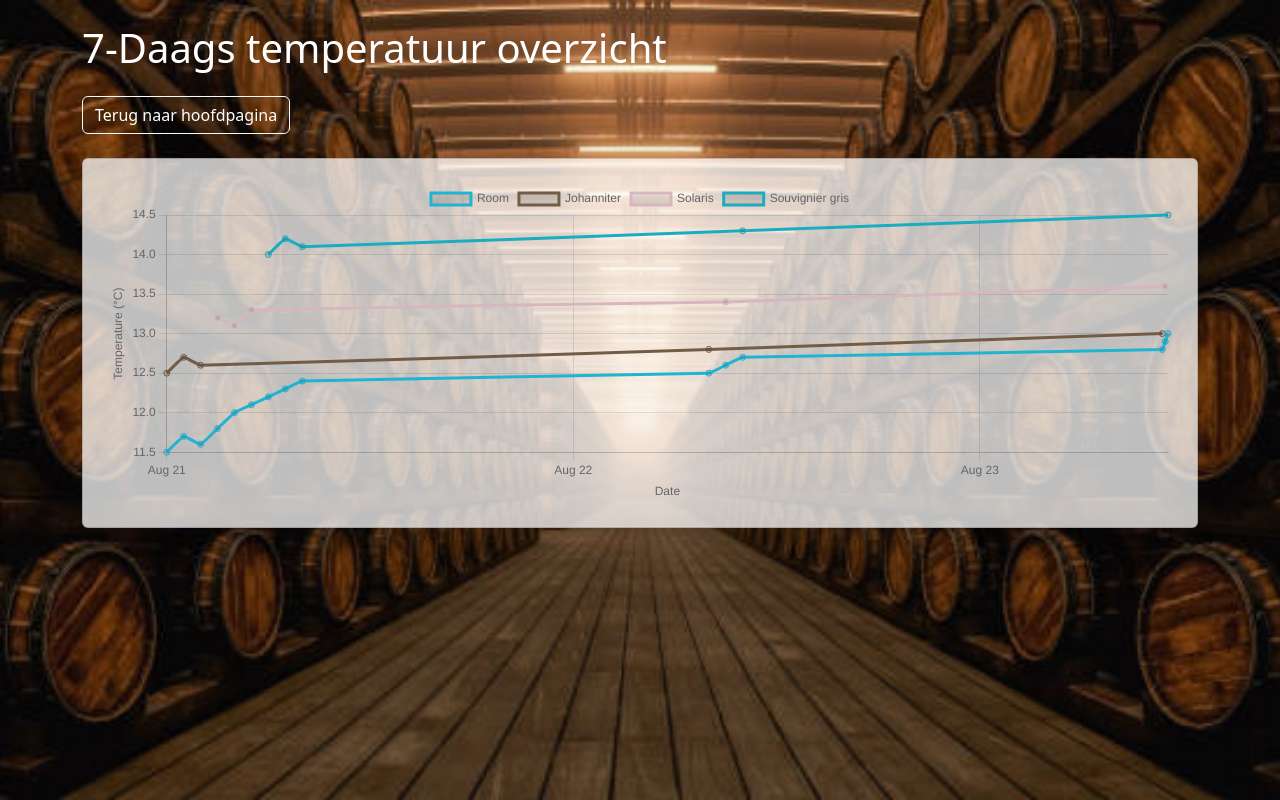
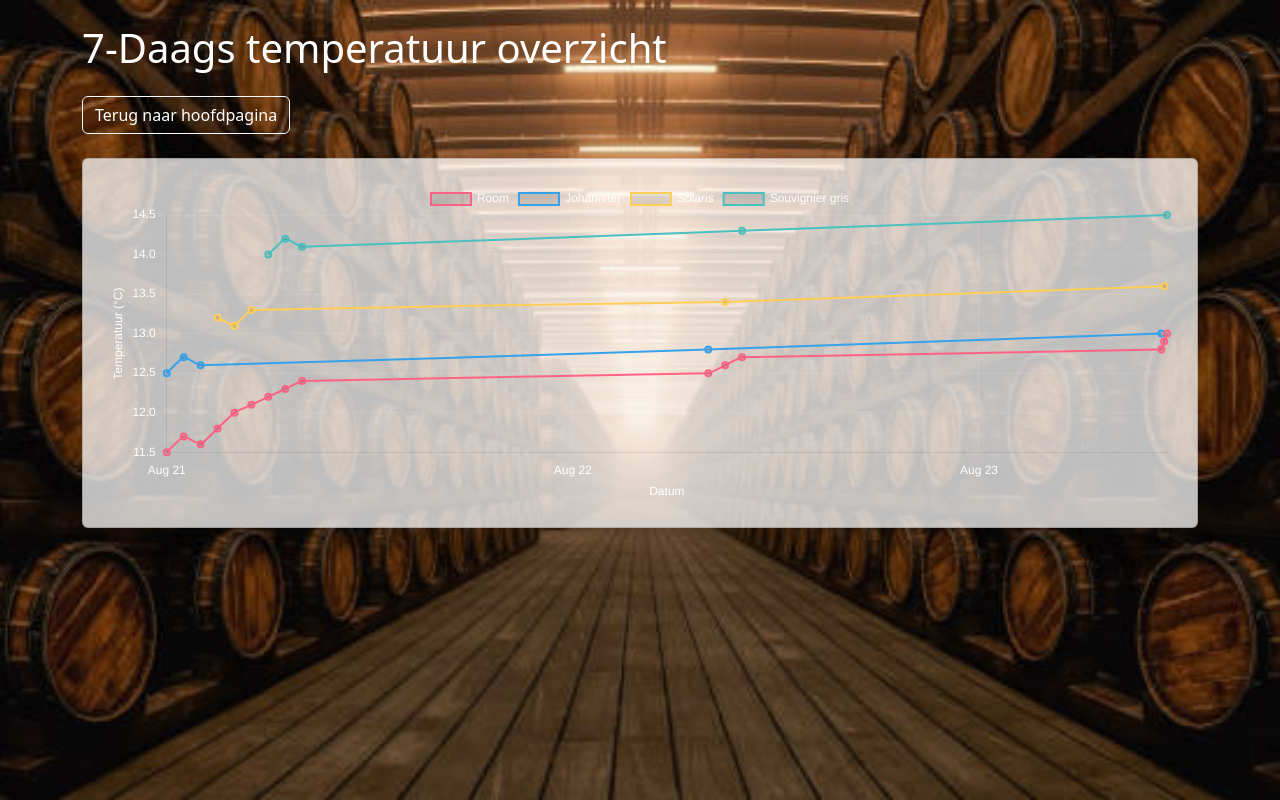
Before and after one commit to mauricegeerkens/Vino_temp_control, a Flask app: page /history in a window 1280 px wide. Run offline with Flask 3, Linux system fonts and the light colour scheme; some libraries are stand-ins or nearby versions.

Commit message:
Release v1.1 - Fix settings display on navigation, improve 7-day chart with filtered sensors and consistent colors

```diff
--- a/templates/history.html
+++ b/templates/history.html
@@ -41,31 +41,64 @@
 fetch('/api/history')
   .then(res => res.json())
   .then(data => {
-    // Group by sensor name
+    // Define consistent colors for known sensors
+    const colorMap = {
+      'Room': '#FF6384',
+      'Johanniter': '#36A2EB',
+      'Solaris': '#FFCE56',
+      'Souvignier gris': '#4BC0C0'
+    };
+
+    // Only include the 4 known sensors
+    const knownSensors = ['Room', 'Johanniter', 'Solaris', 'Souvignier gris'];
+
+    // Group by sensor name - only include known sensors
     const sensors = {};
     data.forEach(d => {
-      if (!sensors[d.name]) sensors[d.name] = [];
-      sensors[d.name].push({
-        x: new Date(d.timestamp * 1000),
-        y: d.temperature
-      });
+      if (d.name && knownSensors.includes(d.name)) {
+        if (!sensors[d.name]) sensors[d.name] = [];
+        sensors[d.name].push({
+          x: new Date(d.timestamp * 1000),
+          y: d.temperature
+        });
+      }
     });
+
     const datasets = Object.keys(sensors).map(name => ({
-      label: name || 'Unknown',
+      label: name,
       data: sensors[name],
       fill: false,
-      borderColor: '#' + Math.floor(Math.random()*16777215).toString(16),
-      tension: 0.1
+      borderColor: colorMap[name],
+      tension: 0.1,
+      borderWidth: 2
     }));
+
     new Chart(document.getElementById('tempHistogram').getContext('2d'), {
       type: 'line',
       data: { datasets },
       options: {
+        responsive: true,
+        maintainAspectRatio: true,
         scales: {
-          x: { type: 'time', time: { unit: 'day' }, title: { display: true, text: 'Date' } },
-          y: { title: { display: true, text: 'Temperature (°C)' } }
+          x: {
+            type: 'time',
+            time: { unit: 'day' },
+            title: { display: true, text: 'Datum', color: '#fff' },
+            ticks: { color: '#fff' },
+            grid: { color: 'rgba(255,255,255,0.1)' }
+          },
+          y: {
+            title: { display: true, text: 'Temperatuur (°C)', color: '#fff' },
+            ticks: { color: '#fff' },
+            grid: { color: 'rgba(255,255,255,0.1)' }
+          }
         },
-        plugins: { legend: { display: true } }
+        plugins: {
+          legend: {
+            display: true,
+            labels: { color: '#fff' }
+          }
+        }
       }
     });
   });
--- a/templates/index.html
+++ b/templates/index.html
@@ -266,6 +266,9 @@ document.getElementById('targetForm').onsubmit = function(e) {
 };
 
 // Initialize on page load
+// Clear dirty flags on fresh page load
+document.getElementById('targetInput').dataset.dirty = '';
+document.getElementById('deviationInput').dataset.dirty = '';
 updateDashboard(); // Load initial state immediately
 setInterval(updateDashboard, 5000); // Then refresh every 5 seconds
 </script>
```
Also changed, not shown: 1 other file.
